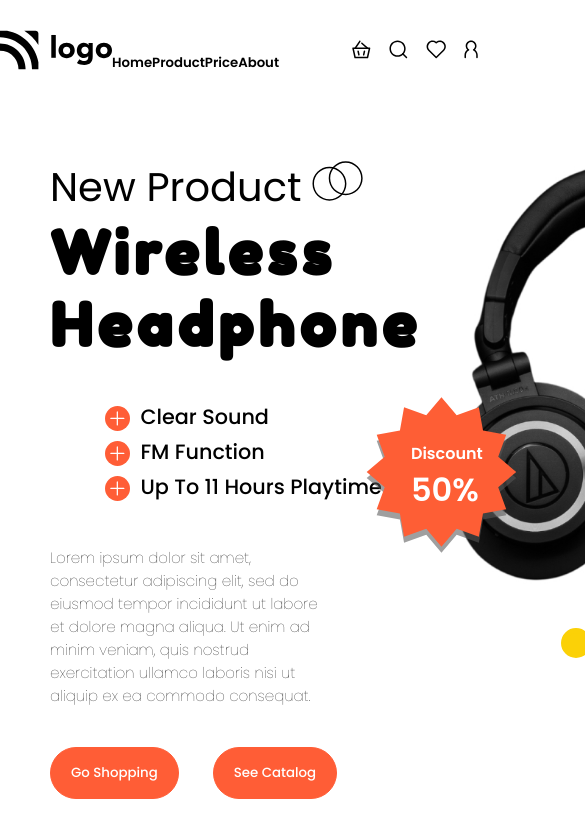
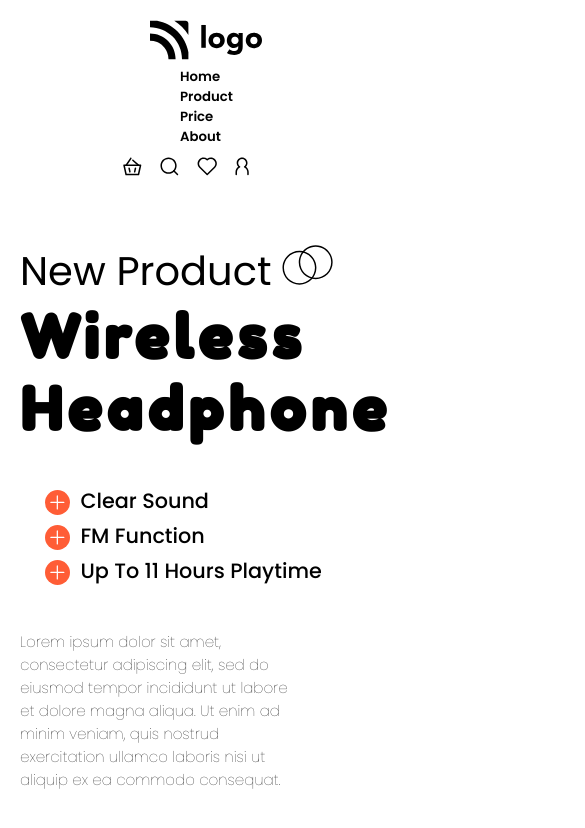
Before and after one commit to sahilahluwalia/Product-Homepage-P7, a website: page index.html in a window 390 px wide. Shown: the top 828 px of the page, 585 px wide, since content can reach past the window. Drawn offline with Linux system fonts and the light colour scheme.

Commit message:
added media query

```diff
--- a/css/index.css
+++ b/css/index.css
@@ -1,4 +1,8 @@
 @import url("https://fonts.googleapis.com/css2?family=Fredoka+One&family=Poppins:wght@100;200;400;500;600&display=swap");
+
+
+
+
 
 * {
   margin: 0;
@@ -38,6 +42,7 @@ nav .nav-items {
 }
 .intro-section {
   display: flex;
+
   flex: 1;
 }
 .left-section {
@@ -195,3 +200,38 @@ div.intro-section > div.right-section > div.headphone-div > img:nth-child(3) {
  ;
 }
 /* time=1.5hr */
+
+
+@media screen and  (max-width:480px)  {
+  nav {
+    display: block;
+    height: 25vh;
+  }
+  nav .nav-items{
+    display: block;
+    margin-left:180px
+  }
+  nav img:nth-child(1) {
+    position: relative;
+    left:150px;
+    margin-top:20px
+  }
+  nav img:nth-child(3) {
+    position: relative;
+    left:50px;
+    margin-top:00px
+  }
+  .intro-section{
+    flex-wrap: wrap;
+  }
+  .left-section{
+    margin-left: 20px;
+  }
+  .sub-headlines{
+    margin-left: 20px;
+  }
+  .headphone-div {
+    position: relative;
+    left: 80px;
+  }
+}
```
Also changed, not shown: README.md, product homepage ss.png (added).
